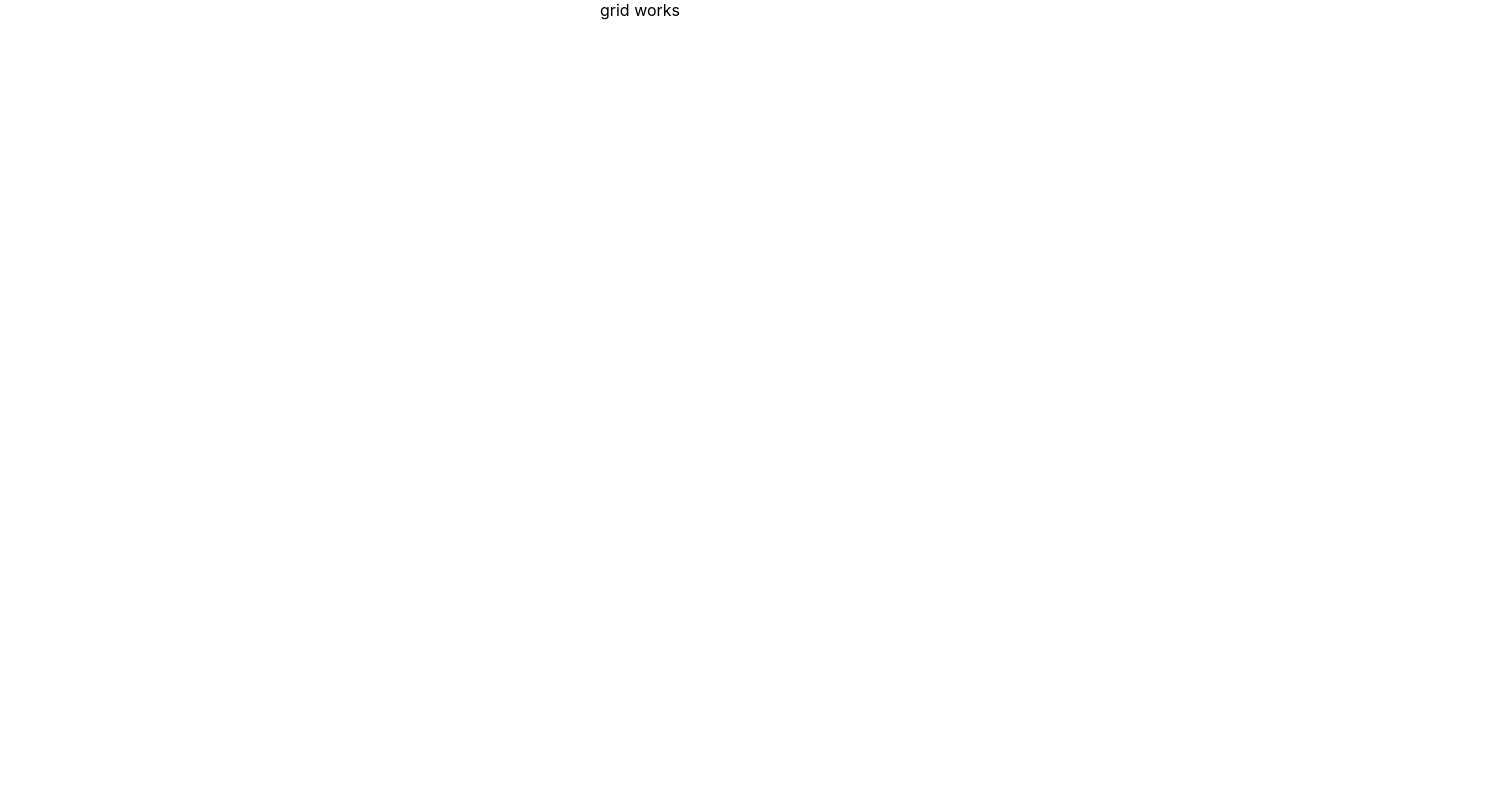
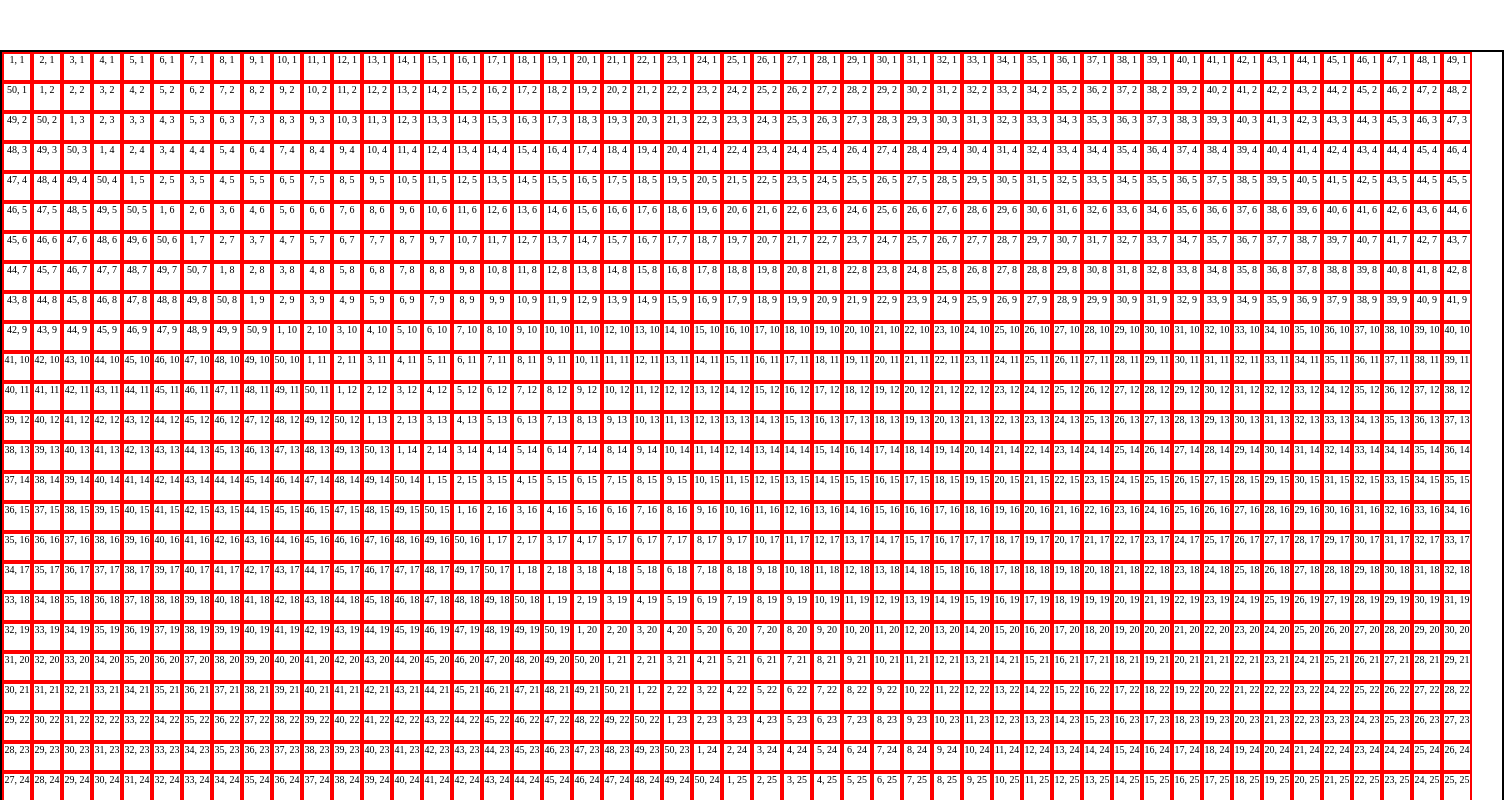
Before and after one commit to OmarSalah95/Path-Finding-Visualizer, a React (Create React App) app: page / in a window 1280 px wide. Shown: the top 800 px of the page, 1504 px wide, since content can reach past the window. Built offline with nearby package versions, Linux system fonts and the light colour scheme.

Commit message:
Initialized the creation of a grid using a 2d array to map node components

```diff
--- a/package.json
+++ b/package.json
@@ -6,6 +6,7 @@
     "@testing-library/jest-dom": "^4.2.4",
     "@testing-library/react": "^9.3.2",
     "@testing-library/user-event": "^7.1.2",
+    "node-sass": "^4.13.1",
     "react": "^16.12.0",
     "react-dom": "^16.12.0",
     "react-scripts": "^2.1.8"
--- a/src/App.js
+++ b/src/App.js
@@ -1,7 +1,7 @@
 import React from "react";
 // import logo from "./logo.svg";
 import "./App.css";
-import Grid from "./components/Grid";
+import Grid from "./components/Grid/Grid";
 
 function App() {
   return (
--- /dev/null
+++ b/src/Styles/index.scss
@@ -0,0 +1,3 @@
+@import "reset";
+@import "../components/Grid/gird.scss";
+@import "../components/Nodes/nodes.scss";
--- /dev/null
+++ b/src/Styles/reset.scss
@@ -0,0 +1,137 @@
+/* http://meyerweb.com/eric/tools/css/reset/
+   v2.0 | 20110126
+   License: none (public domain)
+*/
+html {
+  font-size: 62.5% !important;
+}
+html,
+body,
+div,
+span,
+applet,
+object,
+iframe,
+h1,
+h2,
+h3,
+h4,
+h5,
+h6,
+p,
+blockquote,
+pre,
+a,
+abbr,
+acronym,
+address,
+big,
+cite,
+code,
+del,
+dfn,
+em,
+img,
+ins,
+kbd,
+q,
+s,
+samp,
+small,
+strike,
+strong,
+sub,
+sup,
+tt,
+var,
+b,
+u,
+i,
+center,
+dl,
+dt,
+dd,
+ol,
+ul,
+li,
+fieldset,
+form,
+label,
+legend,
+table,
+caption,
+tbody,
+tfoot,
+thead,
+tr,
+th,
+td,
+article,
+aside,
+canvas,
+details,
+embed,
+figure,
+figcaption,
+footer,
+header,
+hgroup,
+menu,
+nav,
+output,
+ruby,
+section,
+summary,
+time,
+mark,
+audio,
+video {
+  box-sizing: border-box;
+
+  margin: 0;
+  padding: 0;
+  border: 0;
+  font-size: 100%;
+  font: inherit;
+  vertical-align: baseline;
+  line-height: 120%;
+}
+body {
+  margin: 0 auto;
+}
+/* HTML5 display-role reset for older browsers */
+article,
+aside,
+details,
+figcaption,
+figure,
+footer,
+header,
+hgroup,
+menu,
+nav,
+section {
+  display: block;
+}
+body {
+  line-height: 1;
+}
+ol,
+ul {
+  list-style: none;
+}
+blockquote,
+q {
+  quotes: none;
+}
+blockquote:before,
+blockquote:after,
+q:before,
+q:after {
+  content: "";
+  content: none;
+}
+table {
+  border-collapse: collapse;
+  border-spacing: 0;
+}
--- a/src/components/Grid.jsx
+++ /dev/null
@@ -1,9 +0,0 @@
-import React from 'react';
-
-export default function Grid(props) {
-    return (
-        <div>
-            grid works
-        </div>
-    )
-}
--- /dev/null
+++ b/src/components/Grid/Grid.jsx
@@ -0,0 +1,32 @@
+import React, { useEffect, useState } from 'react';
+import Node from "../Nodes/Node"
+
+
+export default function Grid(props) {
+
+    const [state, setState] = useState({ grid: [] })
+
+    useEffect(() => {
+        let grid = []
+        for (let row = 0; row < 30; row++) {
+            let currentRow = []
+            for (let col = 0; col < 50; col++) {
+                currentRow.push([col + 1, row + 1])
+            }
+            grid.push(currentRow)
+        }
+        setState({ grid: grid })
+        console.log("Effect Grid:", grid)
+    }, [])
+
+    return (
+        <div className="grid">
+
+            {state.grid.map((row, y) => {
+                return row.map(cell => {
+                    return <Node x={cell[0]} y={cell[1]} />
+                })
+            })}
+        </div>
+    )
+}
--- /dev/null
+++ b/src/components/Grid/gird.scss
@@ -0,0 +1,7 @@
+.grid {
+  width: 1503.5px;
+  border: 2px solid black;
+  margin: 50px auto 0 auto;
+  display: flex;
+  flex-wrap: wrap;
+}
--- /dev/null
+++ b/src/components/Nodes/Node.jsx
@@ -0,0 +1,12 @@
+import React, { useEffect, useState } from 'react';
+
+export default function Node({ x, y }) {
+    console.log([x, y])
+
+    return (
+        <div className="node">
+            {x}, {y}
+
+        </div>
+    )
+}
--- /dev/null
+++ b/src/components/Nodes/nodes.scss
@@ -0,0 +1,5 @@
+.node {
+  width: 30px;
+  height: 30px;
+  border: 2px solid red;
+}
--- a/src/index.js
+++ b/src/index.js
@@ -2,6 +2,7 @@ import React from "react";
 import ReactDOM from "react-dom";
 import "./index.css";
 import App from "./App";
+import "./Styles/index.scss";
 // import * as serviceWorker from './serviceWorker';
 
 ReactDOM.render(<App />, document.getElementById("root"));
```
Also changed, not shown: src/components/Node.jsx (deleted), 1 other file (tests, documents, lock files or other folders).
